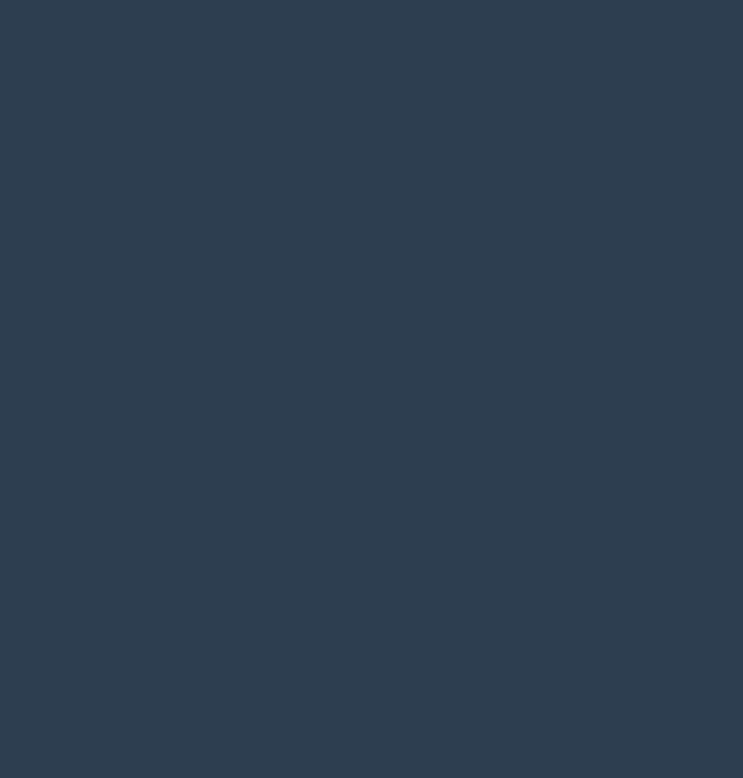
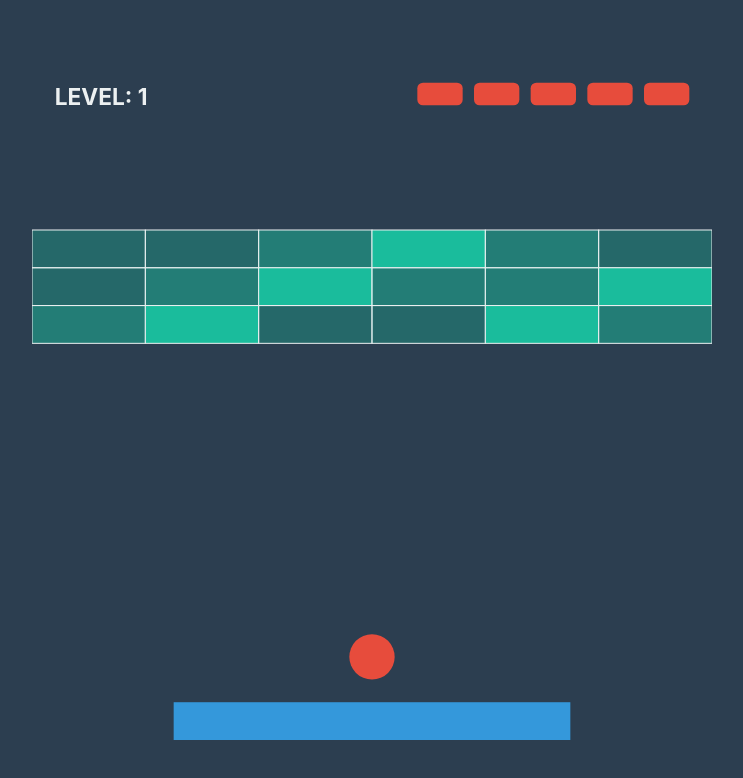
Before and after one commit to Elliop/Breakout, a React (Create React App) app: page / in a window 1280 px wide. Shown: the top 778 px of the page, without its empty margins (268-1011 px from the left). Built offline with nearby package versions, Linux system fonts and the light colour scheme.

Commit message:
Rendering the Game

```diff
--- /dev/null
+++ b/src/components/ball.js
@@ -0,0 +1,7 @@
+import React from "react";
+
+const Ball = ({ x, y, radius }) => (
+  <circle className="ball" cx={x} cy={y} r={radius} />
+);
+
+export default Ball;
--- /dev/null
+++ b/src/components/block.js
@@ -0,0 +1,20 @@
+import React from "react";
+import { getRange } from "../utils";
+import { BLOCK_MAX_DENSITY } from "../game/levels";
+
+const colors = getRange(BLOCK_MAX_DENSITY).map(
+  (i) => `rgba(26, 188, 156, ${1 / (BLOCK_MAX_DENSITY - i)})`
+);
+
+const Block = ({ x, y, width, height, density }) => (
+  <rect
+    className="block"
+    fill={colors[density]}
+    x={x}
+    y={y}
+    width={width}
+    height={height}
+  />
+);
+
+export default Block;
--- /dev/null
+++ b/src/components/level.js
@@ -0,0 +1,11 @@
+import React from "react";
+
+const Level = ({ level, unit }) => {
+  return (
+    <text x={unit} y={unit * 2} fontSize={unit} className="level">
+      LEVEL: {level}
+    </text>
+  );
+};
+
+export default Level;
--- /dev/null
+++ b/src/components/lives.js
@@ -0,0 +1,19 @@
+import React from "react";
+import { getRange } from "../utils";
+
+const Lives = ({ lives, containerWidth, unit }) => {
+  const width = unit * 2;
+  return getRange(lives).map((i) => (
+    <rect
+      className="life"
+      rx={unit / 4}
+      height={unit}
+      width={width}
+      y={unit}
+      x={containerWidth - unit - width * (i + 1) - (unit / 2) * i}
+      key={i}
+    />
+  ));
+};
+
+export default Lives;
--- /dev/null
+++ b/src/components/paddle.js
@@ -0,0 +1,7 @@
+import React from "react";
+
+const Paddle = ({ x, y, width, height }) => (
+  <rect className="paddle" x={x} y={y} width={width} height={height} />
+);
+
+export default Paddle;
--- a/src/components/page.js
+++ b/src/components/page.js
@@ -1,25 +1,29 @@
-import React, { useRef, useState, useEffect } from "react";
-import Screen from "./screen";
-import { registerListner } from "../utils";
+import React, { useRef, useEffect, useState } from "react";
 
-export default () => {
-  const screenContainer = useRef();
+import Scene from "./scene";
+import { registerListener } from "../utils";
+
+const Page = () => {
+  const sceneContainer = useRef();
   const [size, setSize] = useState();
 
   useEffect(() => {
     const onResize = () => {
-      const { width, height } = screenContainer.current.getBoundingClientRect();
+      const { width, height } = sceneContainer.current.getBoundingClientRect();
       setSize({ width, height });
     };
-    const unregisterResizeListner = registerListner("resize", onResize);
+    const unregisterResizeListener = registerListener("resize", onResize);
     onResize();
-    return unregisterResizeListner;
+    return unregisterResizeListener;
   }, []);
+
   return (
     <div className="page">
-      <div className="screen-container" ref={screenContainer}>
-        {size && <Screen {...size} />}
+      <div className="scene-container" ref={sceneContainer}>
+        {size && <Scene width={size.width} height={size.height} />}
       </div>
     </div>
   );
 };
+
+export default Page;
--- /dev/null
+++ b/src/components/scene.js
@@ -0,0 +1,89 @@
+import React, { useReducer } from "react";
+
+import { LEVELS } from "../game/levels";
+import { getGameStateFromLevel } from "../game/core";
+
+import Level from "./level";
+import Lives from "./lives";
+import Block from "./block";
+import Paddle from "./paddle";
+import Ball from "./ball";
+
+const getInitialLevel = () => {
+  const inState = localStorage.getItem("level");
+  return inState ? parseInt(inState, 10) : 0;
+};
+
+const getProjectors = (containerSize, gameSize) => {
+  const widthRatio = containerSize.width / gameSize.width;
+  const heightRatio = containerSize.height / gameSize.height;
+  const unitOnScreen = Math.min(widthRatio, heightRatio);
+
+  return {
+    projectDistance: (distance) => distance * unitOnScreen,
+    projectVector: (vector) => vector.scaleBy(unitOnScreen),
+  };
+};
+
+const getInitialState = (containerSize) => {
+  const level = getInitialLevel();
+  const game = getGameStateFromLevel(LEVELS[level]);
+  const { projectDistance, projectVector } = getProjectors(
+    containerSize,
+    game.size
+  );
+  return {
+    level,
+    game,
+    containerSize,
+    projectDistance,
+    projectVector,
+    time: Date.now(),
+    stopTime: undefined,
+    movement: undefined,
+  };
+};
+
+const reducer = (state) => state;
+
+const Scene = (containerSize) => {
+  const [state] = useReducer(reducer, containerSize, getInitialState);
+  const {
+    projectDistance,
+    projectVector,
+    level,
+    game: {
+      blocks,
+      paddle,
+      ball,
+      size: { width, height },
+      lives,
+    },
+  } = state;
+
+  const viewWidth = projectDistance(width);
+  const unit = projectDistance(ball.radius);
+  return (
+    <svg width={viewWidth} height={projectDistance(height)} className="scene">
+      <Level unit={unit} level={level + 1} />
+      <Lives lives={lives} containerWidth={viewWidth} unit={unit} />
+      {blocks.map(({ density, position, width, height }) => (
+        <Block
+          density={density}
+          key={`${position.x}-${position.y}`}
+          width={projectDistance(width)}
+          height={projectDistance(height)}
+          {...projectVector(position)}
+        />
+      ))}
+      <Paddle
+        width={projectDistance(paddle.width)}
+        height={projectDistance(paddle.height)}
+        {...projectVector(paddle.position)}
+      />
+      <Ball {...projectVector(ball.center)} radius={unit} />
+    </svg>
+  );
+};
+
+export default Scene;
--- a/src/components/screen.js
+++ /dev/null
@@ -1,6 +0,0 @@
-import React from "react";
-
-export default (containerSize) => {
-  console.log(`${containerSize.width} x ${containerSize.height}`);
-  return <svg />;
-};
--- a/src/game/core.js
+++ b/src/game/core.js
@@ -1,9 +1,9 @@
 import Vector from "./vector";
 import { flatten, getRandomFrom } from "../utils";
 
-const PADDEL_AREA = 1 / 3;
+const PADDLE_AREA = 1 / 3;
 const BLOCK_HEIGHT = 1 / 3;
-const PADDEL_HEIGHT = BLOCK_HEIGHT;
+const PADDLE_HEIGHT = BLOCK_HEIGHT;
 const BALL_RADIUS = 1 / 5;
 
 const LEFT = new Vector(-1, 0);
@@ -14,11 +14,11 @@ const LEFT_UP = LEFT.add(UP).normalize();
 const RIGHT_UP = RIGHT.add(UP).normalize();
 
 export const getInitialPaddleAndBall = (width, height, paddleWidth) => {
-  const paddleY = height - PADDEL_HEIGHT;
+  const paddleY = height - PADDLE_HEIGHT;
   const paddle = {
     position: new Vector((width - paddleWidth) / 2, paddleY),
     width: paddleWidth,
-    height: PADDEL_HEIGHT,
+    height: PADDLE_HEIGHT,
   };
   const ball = {
     center: new Vector(height / 2, paddleY - BALL_RADIUS * 2),
@@ -32,27 +32,31 @@ export const getInitialPaddleAndBall = (width, height, paddleWidth) => {
   };
 };
 
-export const getGameStateFromLevl = ({ lives, paddleWidth, speed, blocks }) => {
-  const width = blocks[0].lenght;
+export const getGameStateFromLevel = ({
+  lives,
+  paddleWidth,
+  speed,
+  blocks,
+}) => {
+  const width = blocks[0].length;
   const height = width;
 
   const blocksStart =
-    (height - height * PADDEL_AREA - blocks.lenght * BLOCK_HEIGHT) / 2;
+    (height - height * PADDLE_AREA - blocks.length * BLOCK_HEIGHT) / 2;
 
-  const rowsOfBlocks = blocks.map((row, i) => {
-    row.map((density, i) => ({
+  const rowsOfBlocks = blocks.map((row, i) =>
+    row.map((density, j) => ({
       density,
       position: new Vector(j, blocksStart + i * BLOCK_HEIGHT),
       width: 1,
       height: BLOCK_HEIGHT,
-    }));
-  });
+    }))
+  );
 
   const size = {
     width,
     height,
   };
-
   return {
     size,
     blocks: flatten(rowsOfBlocks),
--- a/src/game/levels.js
+++ b/src/game/levels.js
@@ -1,14 +1,11 @@
 import { getRange } from "../utils";
 
-export const BLOCK_MSX_DENSITY = 3;
+export const BLOCK_MAX_DENSITY = 3;
 
-const getRandomBlock = () => Math.floor(Math.random() * BLOCK_MSX_DENSITY);
+const getRandomBlock = () => Math.floor(Math.random() * BLOCK_MAX_DENSITY);
 
-const getBlocks = (rows, columns) => {
-  getRange(rows).map(() => {
-    getRange(columns).map(getRandomBlock);
-  });
-};
+const getBlocks = (rows, columns) =>
+  getRange(rows).map(() => getRange(columns).map(getRandomBlock));
 
 export const LEVELS = [
   {
@@ -21,10 +18,10 @@ export const LEVELS = [
     lives: 4,
     paddleWidth: 3,
     speed: 1.4,
-    blocks: getBlocks(3, 7),
+    blocks: getBlocks(4, 7),
   },
   {
-    lives: 4,
+    lives: 3,
     paddleWidth: 2.5,
     speed: 1.8,
     blocks: getBlocks(5, 8),
--- a/src/index.css
+++ b/src/index.css
@@ -1,5 +1,7 @@
 html {
   height: 100%;
+  --text-color: #ecf0f1;
+  --action-color: #e74c3c;
 }
 * {
   box-sizing: border-box;
@@ -27,10 +29,36 @@ body {
   padding: 60px;
 }
 
-.screen {
+.scene-container {
   width: 100%;
   height: 100%;
   display: flex;
   align-items: center;
   justify-content: center;
 }
+
+.screen {
+  border: 2px solid var(--text-color);
+}
+
+.block {
+  stroke-width: 1px;
+  stroke: var(--text-color);
+}
+
+.paddle {
+  fill: #3498db;
+}
+
+.ball {
+  fill: var(--action-color);
+}
+
+.level {
+  font-weight: bold;
+  fill: var(--text-color);
+}
+
+.life {
+  fill: var(--action-color);
+}
--- a/src/utils.js
+++ b/src/utils.js
@@ -2,14 +2,10 @@ export const getRange = (length) => [...Array(length).keys()];
 
 export const getRandomFrom = (...args) =>
   args[Math.floor(Math.random() * args.length)];
+export const flatten = (arrays) =>
+  arrays.reduce((acc, row) => [...acc, ...row], []);
 
-export const flatten = (arrays) => {
-  arrays.reduce((acc, row) => [...acc, ...row], []);
+export const registerListener = (eventName, handler) => {
+  window.addEventListener(eventName, handler);
+  return () => window.removeEventListener(eventName, handler);
 };
-
-export const registerListner = (eventName, handler) => {
-  window.addEventListener(eventName, handler);
-  return () => {
-    window.removeEventListener(eventName, handler);
-  };
-};
```
